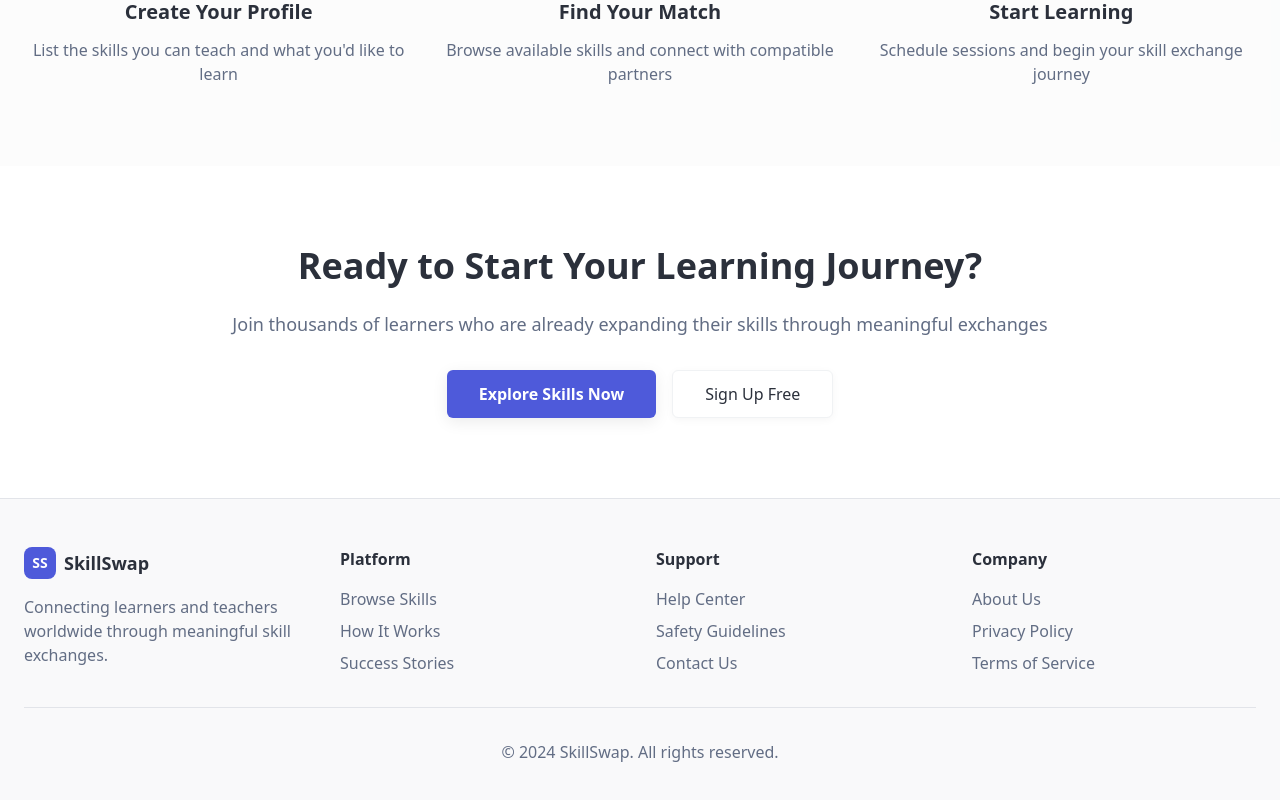
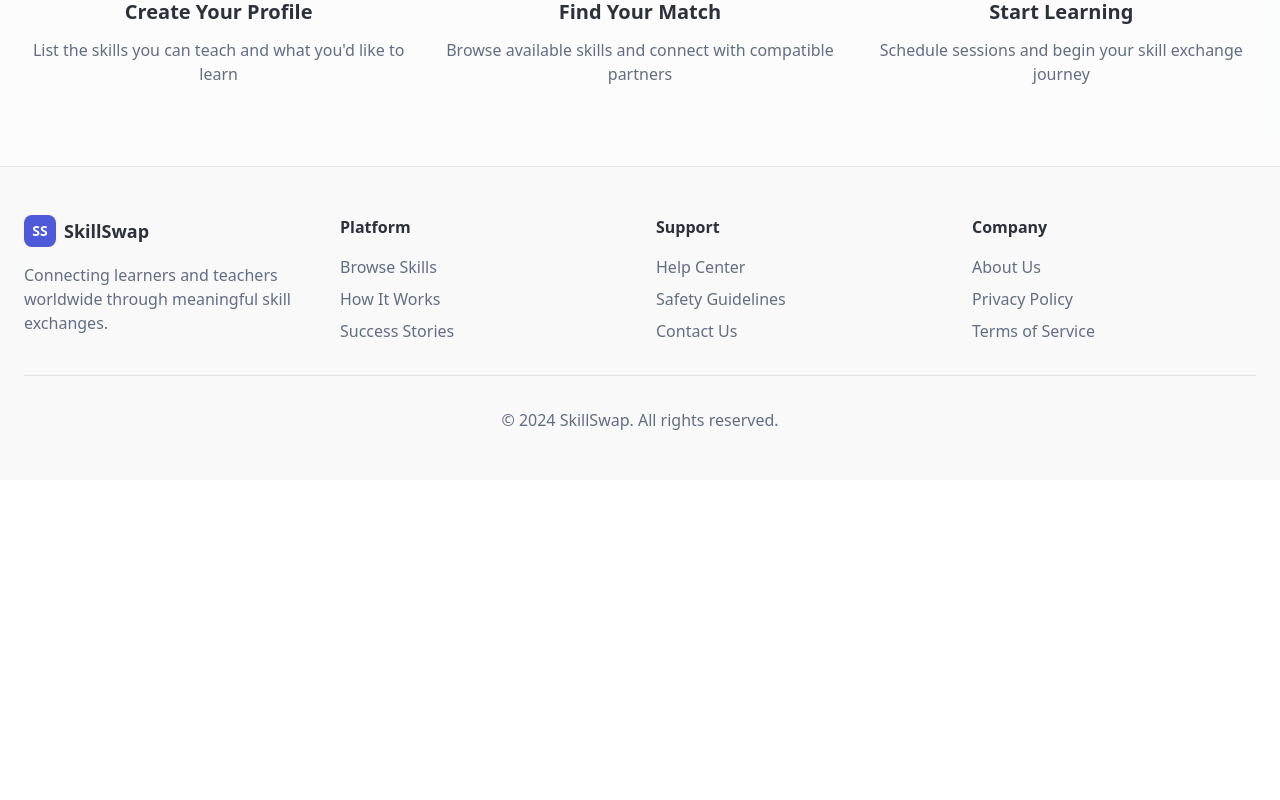
Before and after one commit to lokixshr/Skill-Swap-Odoo, a React (Vite) app: page / in a window 1280 px wide. Shown: the part 1637-2437 px from the top of the page. After the commit the page ends 2117 px from the top, so only its background shows below. Built offline with nearby package versions, Linux system fonts and the light colour scheme.

Commit message:
Visual edit in Lovable
Edited UI in Lovable

```diff
--- a/src/pages/Index.tsx
+++ b/src/pages/Index.tsx
@@ -154,26 +154,7 @@ const Index = () => {
       </section>
 
       {/* CTA Section */}
-      <section className="py-20 px-6">
-        <div className="max-w-4xl mx-auto text-center">
-          <h2 className="text-3xl md:text-4xl font-bold text-foreground mb-6">
-            Ready to Start Your Learning Journey?
-          </h2>
-          <p className="text-lg text-muted-foreground mb-8">
-            Join thousands of learners who are already expanding their skills through meaningful exchanges
-          </p>
-          <div className="flex flex-col sm:flex-row gap-4 justify-center">
-            <NavLink to="/browse">
-              <Button variant="cta" size="lg">
-                Explore Skills Now
-              </Button>
-            </NavLink>
-            <Button variant="outline" size="lg">
-              Sign Up Free
-            </Button>
-          </div>
-        </div>
-      </section>
+
 
       {/* Footer */}
       <footer className="bg-muted/50 py-12 px-6 border-t border-border">
```
